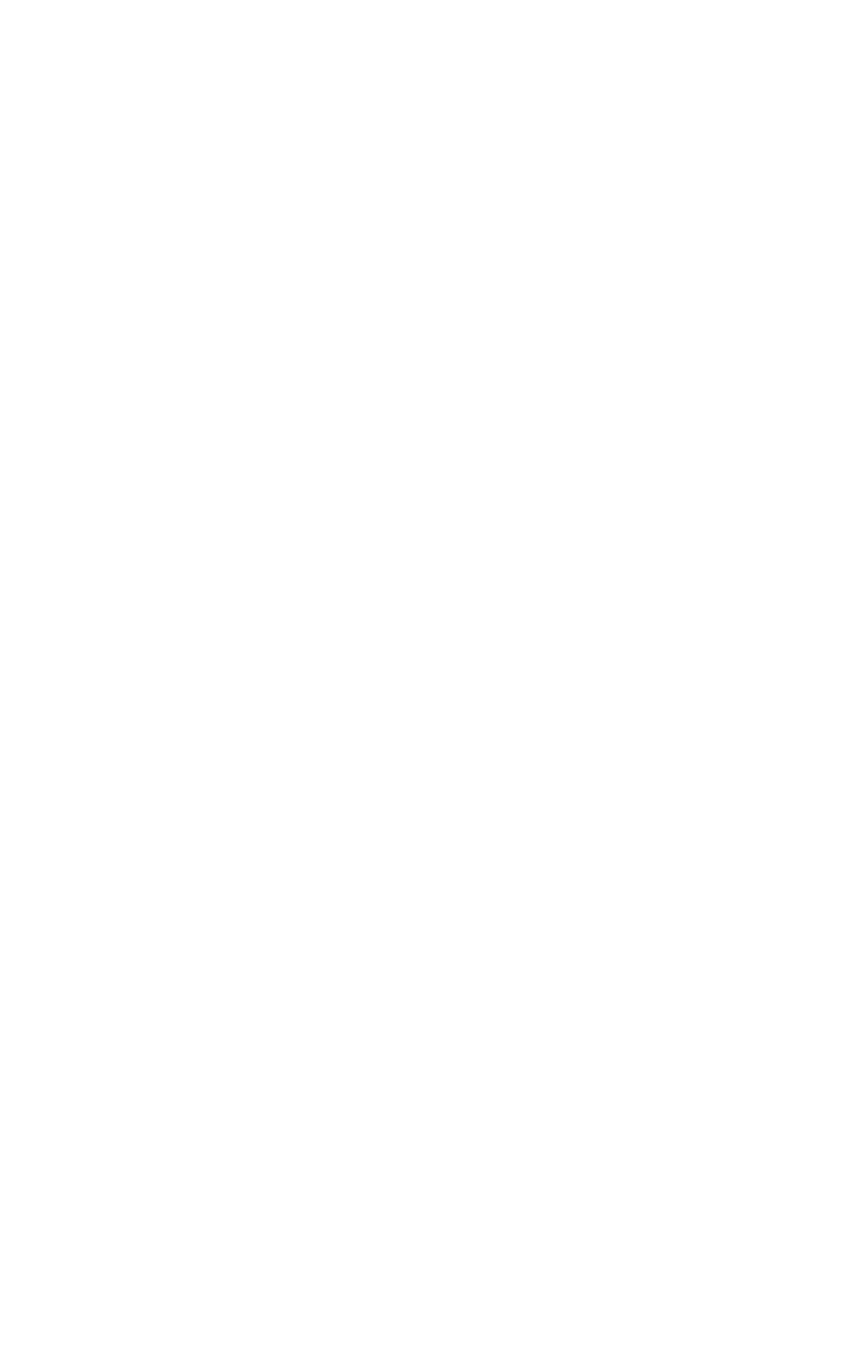
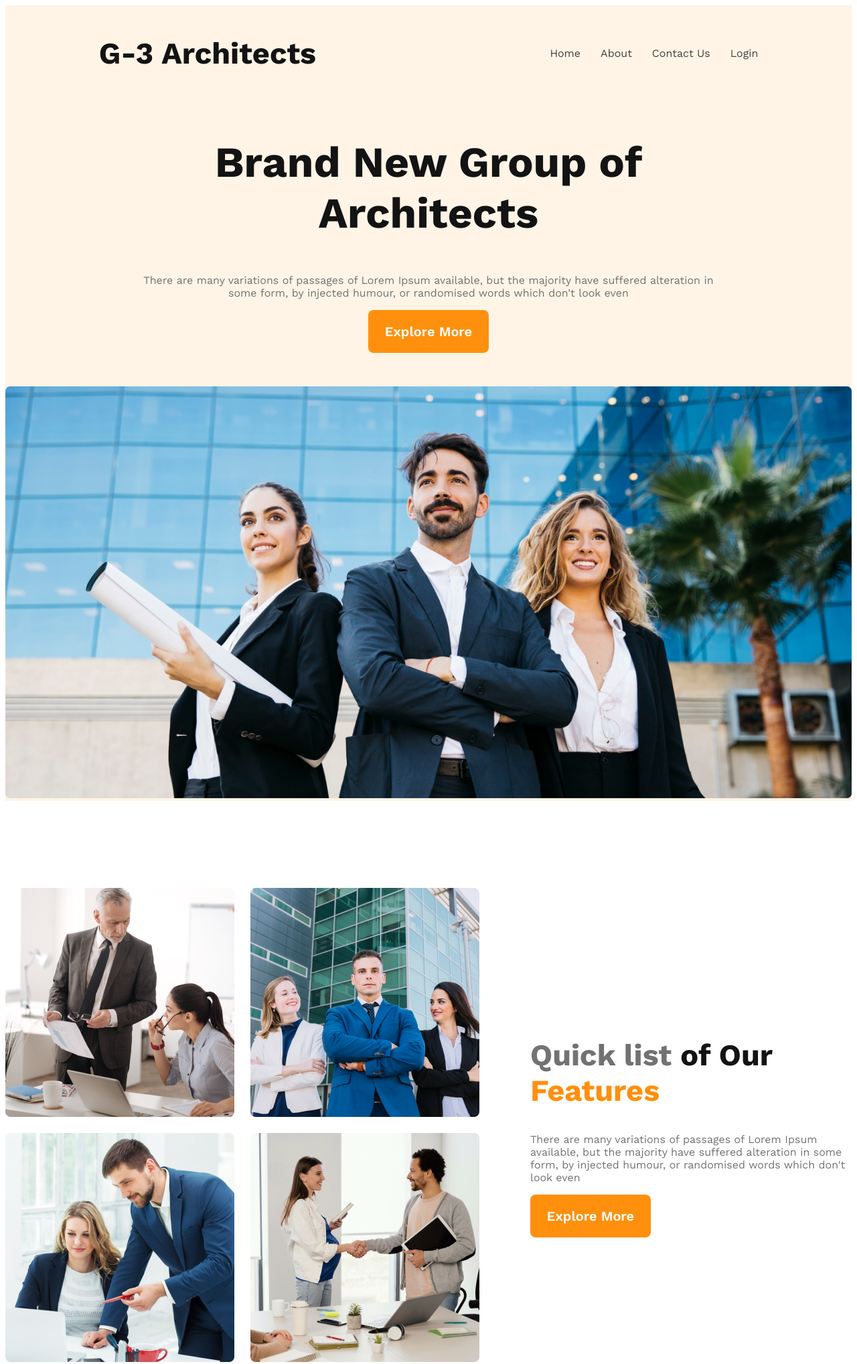
Before and after one commit to akrmSujan/G-3-architect, a plain HTML site: page index.html in a window 1280 px wide. Shown: the whole page at 67% size. Before the commit the page ends 800 px from the top, so only its background shows below. Drawn offline with nearby package versions, Linux system fonts and the light colour scheme.

Commit message:
first commit

```diff
--- a/index.html
+++ b/index.html
@@ -1,12 +1,59 @@
 <!DOCTYPE html>
 <html lang="en">
+
 <head>
     <meta charset="UTF-8">
     <meta name="viewport" content="width=device-width, initial-scale=1.0">
     <title>Document</title>
     <link rel="stylesheet" href="style.css">
 </head>
+
 <body class="work-sans-font">
+    <header class="bg-light">
+       <section>
+        <nav class="navbar display-flex">
+            <h3 class="brand">G-3 Architects</h3>
+            <ul class="nav-links display-flex">
+                <li class="nav-item"><a href="" class="nav-link"> Home</a></li>
+                <li class="nav-item"><a href="" class="nav-link"> About </a></li>
+                <li class="nav-item"><a href="" class="nav-link"> Contact Us </a></li>
+                <li class="nav-item"><a href="" class="nav-link">Login</a></li>
+            </ul>
+        </nav>
+        <div class="banner">
+            <div class="banner-content">
+                <h1 class="banner-title">Brand New
+                    Group of Architects
+                </h1>
+                <p class="banner-description">There are many variations of passages of Lorem Ipsum available, but the
+                    majority have suffered alteration in some form, by injected humour, or randomised words which don't
+                    look even</p>
+                <button class="btn-primary">Explore More</button>
+            </div>
+            <img class="banner-image" src="images/banner.png" alt="">
+        </div>
+       </section>
+    </header>
+    <main class="all-width">
+        <section>
+            <div class="features display-flex" >
+                <div class="image-container">
+                    <img src="images/team1.png" alt="">
+                    <img src="images/team2.png" alt="">
+                    <img src="images/team3.png" alt="">
+                    <img src="images/team4.png" alt="">
+                </div>
+                <div class="lists">
+                    <h2 class="list-title"><span style="font-size: 45px;font-weight: 700;color: rgb(114, 114, 114);">Quick list</span> of Our <span style="color: rgb(255, 144, 14);">Features</span></h2>
+                    <p class="banner-description">There are many variations of passages of Lorem Ipsum available, but the majority have suffered alteration in some form, by injected humour, or randomised words which don't look even</p>
+                    <button class="btn-primary">Explore More</button>
+                </div>
+            </div>
+        </section>
+    </main>
+    <footer>
 
+    </footer>
 </body>
+
 </html>
--- a/style.css
+++ b/style.css
@@ -5,3 +5,125 @@
   font-weight: 400;
   font-style: normal;
 }
+/* shared-styles */
+.display-flex{
+  display: flex;
+}
+.bg-light{
+  background: rgba(255, 144, 14, 0.1);
+}
+section {
+  margin-bottom: 130px;
+}
+.text-grey{
+  background: rgba(255, 144, 14, 0.1);
+}
+.text-lightgrey{
+  color: rgb(114, 114, 114);
+}
+.all-width{
+  max-width: 1440px ;
+  margin: 0 auto;
+}
+.banner-description{
+  color: rgb(114, 114, 114);
+font-family: Work Sans;
+font-size: 16px;
+font-weight: 400;
+}
+.list-title{
+  color: rgb(19, 19, 19);
+font-family: Work Sans;
+font-size: 45px;
+font-weight: 700;
+}
+.btn-primary{
+  width: 180px;
+height: 64px;
+border-radius: 8px;
+background: rgb(255, 144, 14);
+color: rgb(255, 255, 255);
+font-family: Work Sans;
+font-size: 20px;
+font-weight: 600;
+border: none;
+cursor: pointer;
+}
+.btn-primary:hover{
+  background-color: blue;
+}
+/* header-styles */
+/* navbar-related styles */
+.navbar{
+ justify-content: space-around;
+ align-items: center;
+}
+.brand{
+  color: rgb(19, 19, 19);
+font-family: Work Sans;
+font-size: 45px;
+font-weight: 700;
+}
+.nav-item{
+  list-style: none;
+margin-left: 30px;
+}
+.nav-link{
+  text-decoration: none;
+    color: rgb(66, 66, 66);
+}
+/* banner related styles */
+.banner-content{
+  width: 862px;
+margin: 0 auto;
+text-align: center;
+margin-bottom: 50px;
+}
+.banner-title{
+  color: rgb(19, 19, 19);
+font-family: Work Sans;
+font-size: 64px;
+font-weight: 700;
+}
+.banner{
+  text-align: center;
+}
+.banner-image{
+  width: 100%;
+}
+/* styling-features-section */
+.image-container{
+  display: grid;
+  grid-template-columns: 342px 342px;
+  grid-template-rows: 342px 342px;
+  gap: 24px;
+}
+.features{
+  align-items: center;
+}
+.lists{
+  margin-left: 76px;
+}
+/* Responsive media query */
+@media screen and (min-width: 501px) and (max-width: 992px) {
+  .banner-content{
+    width: 100%;
+  }
+  .nav-links , .navbar , .features {
+    flex-direction: column;
+    gap: 10px;
+  }
+}
+
+@media screen and (max-width: 500px) {
+  .nav-links , .navbar , .features {
+    flex-direction: column;
+    gap: 10px;
+  }
+  .banner-content{
+    width: 100%;
+  }
+  .image-container{
+    grid-template-columns: repeat(1 , 1fr);
+  }
+}
```
